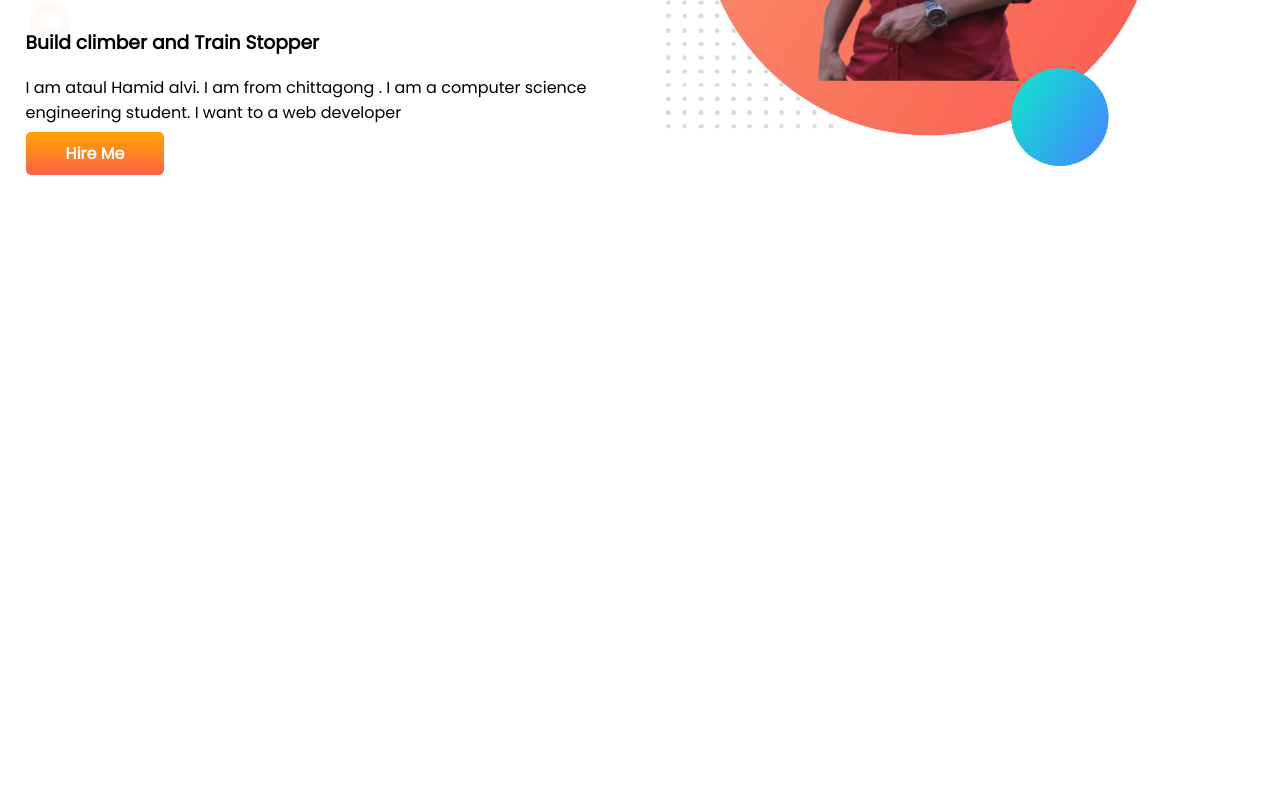
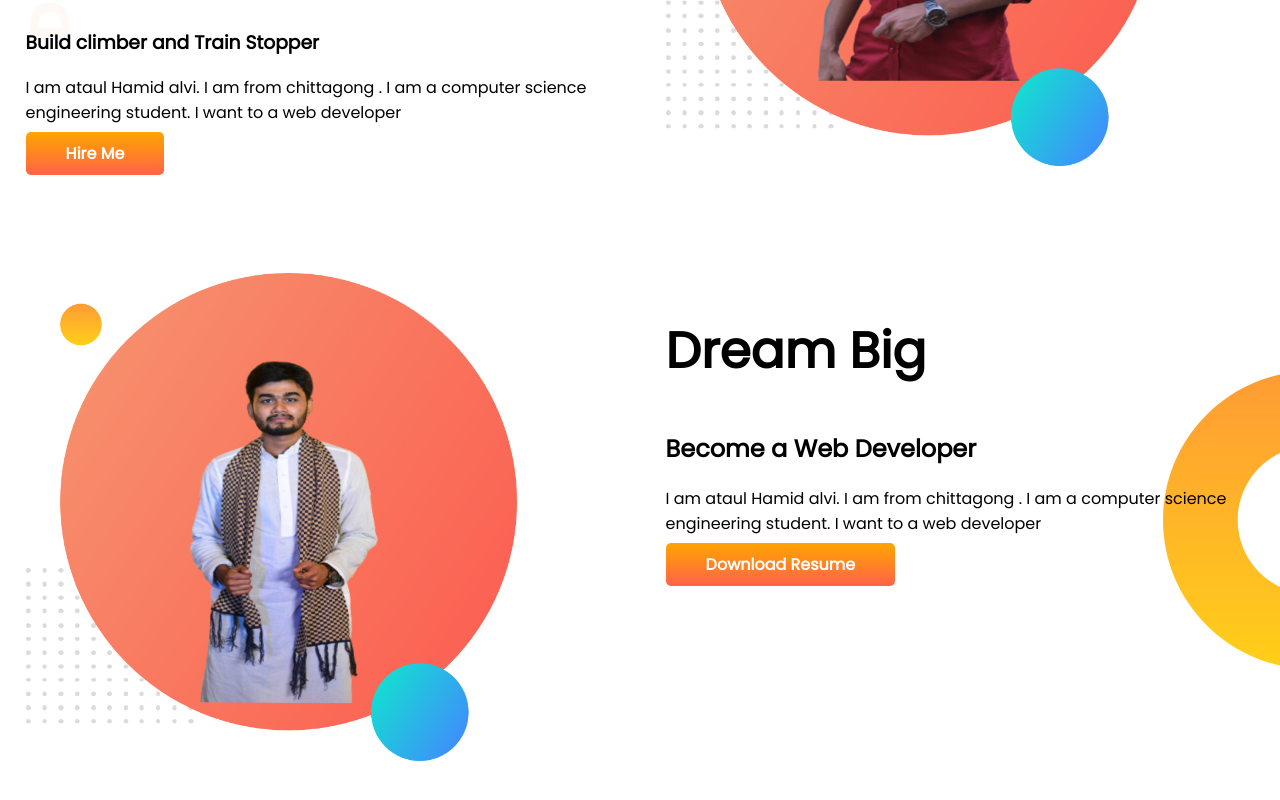
Before and after one commit to Ataul-hamid/developer-portfolio, a plain HTML site: page developer-portfolio/index.html in a window 1280 px wide. Shown: the part 322-1122 px from the top of the page. Before the commit the page ends 800 px from the top, so only its background shows below. Drawn offline with Linux system fonts and the light colour scheme.

Commit message:
another section added

```diff
--- a/developer-portfolio/index.html
+++ b/developer-portfolio/index.html
@@ -29,6 +29,22 @@
 
         </div>
     </section>
+
+    <section class="dream-big">
+        <div class="half-width">
+
+            <img src="/developer-portfolio/showoff/my-bg.png" alt="">
+        </div>
+        <div class="half-width">
+            <h1>Dream Big</h1>
+            <h2>Become a Web Developer</h2>
+            <p>I am ataul Hamid alvi. I am from chittagong . I am a computer science engineering student. I want to a
+                web
+                developer</p>
+            <a class="link-button" target="_blank" href="">Download Resume</a>
+        </div>
+
+    </section>
 </body>
 
 </html>
--- a/developer-portfolio/style.css
+++ b/developer-portfolio/style.css
@@ -10,6 +10,7 @@ h1{
 }
 section{
     display: flex;
+    margin-bottom: 100px;
 }
 .half-width{
     width: 50%;
@@ -32,3 +33,8 @@ section{
     background-repeat: no-repeat;
 
 }
+.dream-big{
+    background-image: url(/developer-portfolio/images/dream-bg.png);
+    background-repeat: no-repeat;
+    background-position: right;
+}
```
Also changed, not shown: developer-portfolio/showoff/alvi2-removebg-preview (1).png (added), developer-portfolio/showoff/alvi2.jpg (added), developer-portfolio/showoff/my-bg.png (added).
